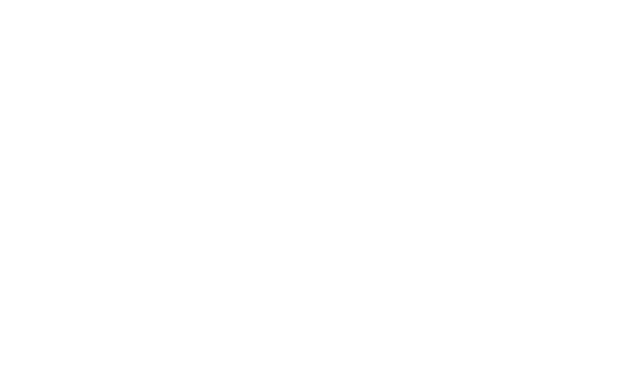
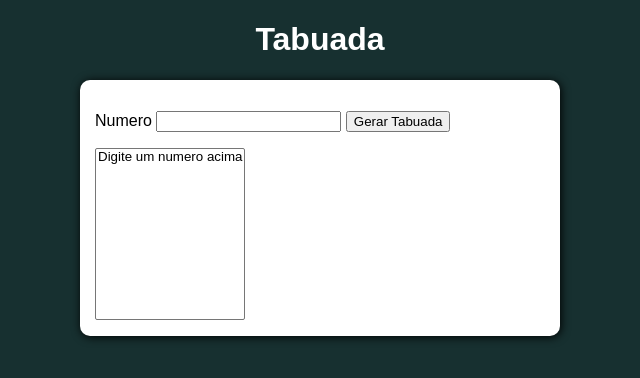
Before and after one commit to rafaeltuao/javascript, a plain HTML site: page aula14ex/ex017/modelo.html in a window 1280 px wide. Shown: the whole page, without its empty margins (320-960 px from the left). Drawn offline with Linux system fonts and the light colour scheme.

Commit message:
corrigi os exercicios

```diff
--- a/aula14ex/ex016/style.css
+++ /dev/null
@@ -1,26 +0,0 @@
-@charset "UTF-8";
-
-body {
-    background-color: darkslategrey;
-    font-family: Arial, Helvetica, sans-serif;
-}
-
-header {
-    color: white;
-    text-align: center;
-}
-
-section {
-    max-width: 450px;
-    padding: 15px;
-    margin: auto;
-    border-radius: 10px;
-    box-shadow: 1px 1px 10px black ;
-    background: white;
-}
-
-
-footer {
-    text-align: center;
-    color: white;
-}
--- a/aula14ex/ex017/modelo.html
+++ b/aula14ex/ex017/modelo.html
@@ -4,19 +4,25 @@
     <meta charset="UTF-8">
     <meta http-equiv="X-UA-Compatible" content="IE=edge">
     <meta name="viewport" content="width=device-width, initial-scale=1.0">
-    <title>Modelo de Exercício</title>
+    <title>Tabuada</title>
     <link rel="stylesheet" href="style.css">
 </head>
 <body>
     <header>
-       <h1></h1>
+       <h1>Tabuada</h1>
     </header>
     <section>
         <div>
-
+            <p>
+                Numero
+                <input type="number" name="num" id="txtn">
+                <input type="button" value="Gerar Tabuada" onclick="tabuada()">
+            </p>
         </div>
         <div id="res">
-
+            <select name="tabuada" id="seltab" size="10">
+                <option>Digite um numero acima</option>
+            </select>
         </div>
     </section>
     <footer>
--- a/aula14ex/ex017/script.js
+++ b/aula14ex/ex017/script.js
@@ -0,0 +1,18 @@
+function tabuada() {
+    let num = document.getElementById('txtn')
+    let tab = document.getElementById('seltab')
+    if (num.value.length == 0) {
+        window.alert('por favor, digite um numero')
+    }else {
+        let n = Number(num.value)
+        let c = 1
+        tab.innerHTML = ''
+        while (c <= 10) {
+            let item = document.createElement('option')
+            item.text = `${n}x${c} = ${n*c}`
+            item.value = `tab${c}`
+            tab.appendChild(item)
+            c++
+        }
+    }
+}
--- a/aula14ex/ex017/style.css
+++ b/aula14ex/ex017/style.css
@@ -1 +1,26 @@
 @charset "UTF-8";
+
+body {
+    background-color: rgb(23, 48, 48);
+    font-family: Arial, Helvetica, sans-serif;
+}
+
+header {
+    color: white;
+    text-align: center;
+}
+
+section {
+    max-width: 450px;
+    padding: 15px;
+    margin: auto;
+    border-radius: 10px;
+    box-shadow: 1px 1px 10px black ;
+    background: white;
+}
+
+
+footer {
+    text-align: center;
+    color: white;
+}
```
